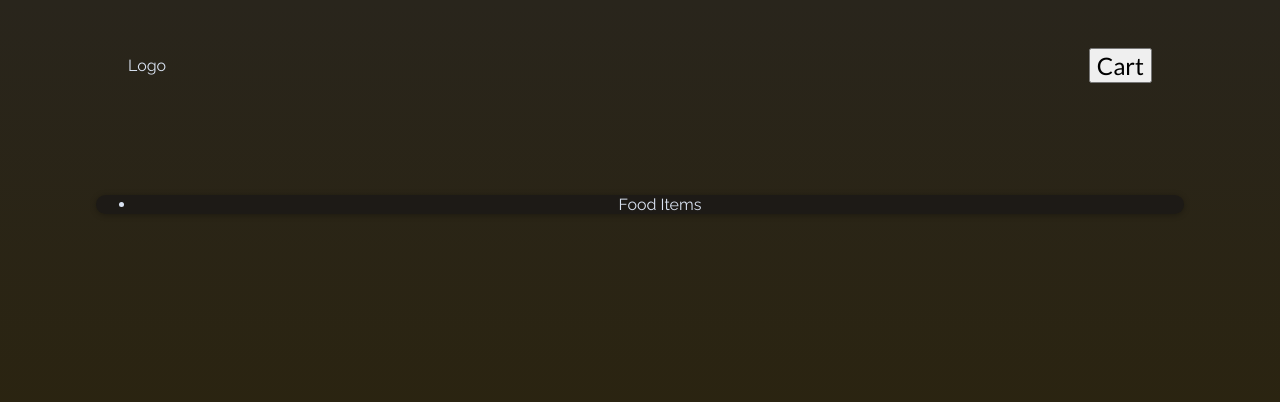
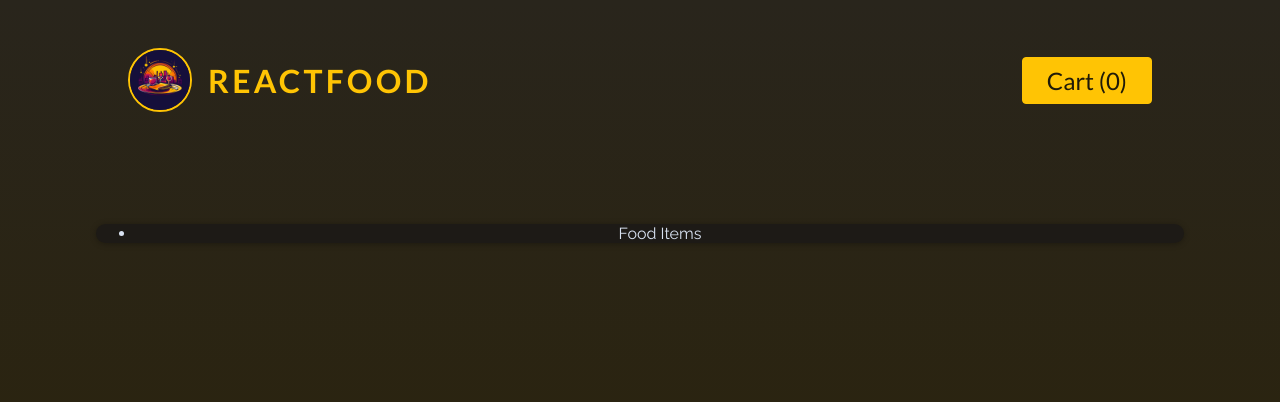
Before and after one commit to renukakul/foodOrderingApp, a React (Vite) app: page / in a window 1280 px wide. Shown: the top 402 px of the page. Built offline with nearby package versions, Linux system fonts and the light colour scheme.

Commit message:
Added Header

```diff
--- a/src/App.jsx
+++ b/src/App.jsx
@@ -1,11 +1,9 @@
+import Header from "./Components/Header";
+
 function App() {
   return (
     <div>
-      <div id ="main-header">
-        <header>Logo</header>
-        <button>Cart</button>
-      </div>
-
+      <Header/>
       <main id="meals">
         <ul className="meal-item">
           <li>Food Items</li>
--- /dev/null
+++ b/src/Components/Header.jsx
@@ -0,0 +1,16 @@
+import logo from "../assets/logo.jpg"
+
+export default function Header(){
+    return (
+        <header id="main-header">
+            <div id="title">
+                <img src ={logo} alt="Food" />
+                <h1>ReactFood</h1>
+            </div>
+            <nav>
+                <button className="button">Cart (0)</button>
+            </nav>
+        </header>
+
+    );
+}
```
